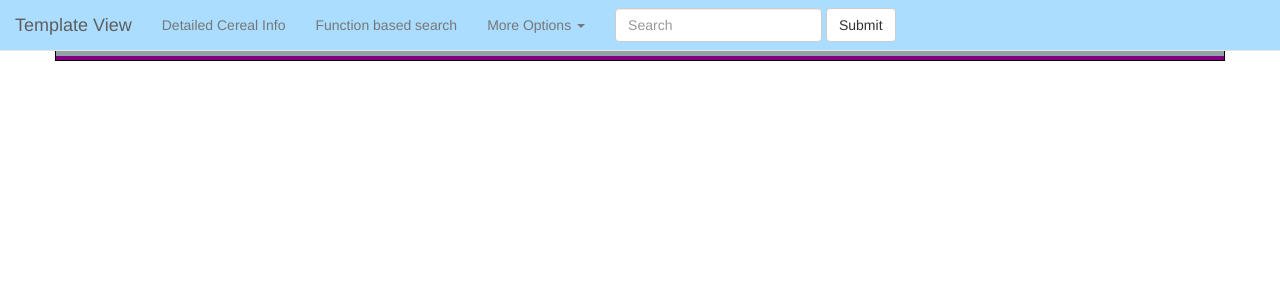
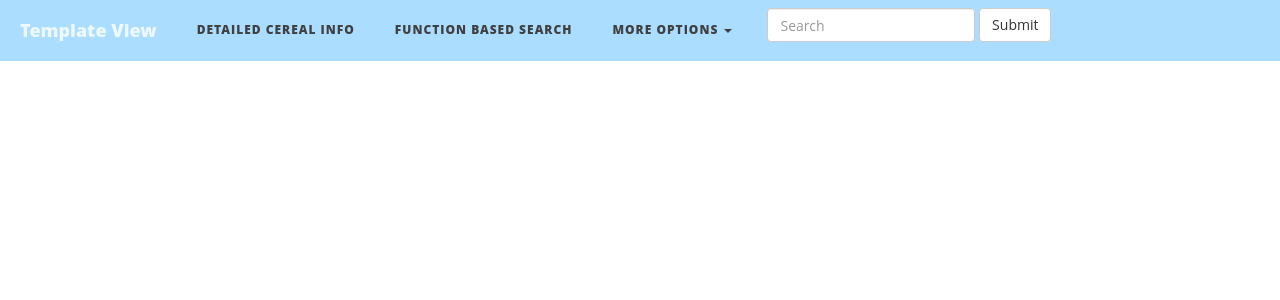
Before and after one commit to jjcarl/Cereal, a Django app: page /detailed_view/ in a window 1280 px wide. Shown: the top 300 px of the page. Run offline with Django 3.2, Linux system fonts and the light colour scheme; data that the repository does not hold is empty; some libraries are stand-ins or nearby versions.

Commit message:
added hiding Navbar functionality and more responsive columns in temaplate views

```diff
--- /dev/null
+++ b/main/static/css/cereal.css
@@ -0,0 +1,89 @@
+.navbar {
+  background-color: #ADF;
+}
+.navbar-custom {
+  position: absolute;
+  top: 0;
+  left: 0;
+  width: 100%;
+  z-index: 3;
+  font-family: 'Open Sans', 'Helvetica Neue', Helvetica, Arial, sans-serif;
+}
+.navbar-custom .navbar-brand {
+  font-weight: 800;
+}
+.navbar-custom .nav li a {
+  text-transform: uppercase;
+  font-size: 12px;
+  font-weight: 800;
+  letter-spacing: 1px;
+}
+@media only screen and (min-width: 768px) {
+  .navbar-custom {
+    background: #ADF;
+    border-bottom: 1px solid transparent;
+  }
+  .navbar-custom .navbar-brand {
+    color: #404040;
+    padding: 20px;
+  }
+  .navbar-custom .navbar-brand:hover,
+  .navbar-custom .navbar-brand:focus {
+    color: rgba(255, 255, 255, 0.8);
+  }
+  .navbar-custom .nav li a {
+    color: #404040;
+    padding: 20px;
+  }
+  .navbar-custom .nav li a:hover,
+  .navbar-custom .nav li a:focus {
+    color: rgba(255, 255, 255, 0.8);
+  }
+}
+@media only screen and (min-width: 1170px) {
+  .navbar-custom {
+    -webkit-transition: background-color 0.3s;
+    -moz-transition: background-color 0.3s;
+    transition: background-color 0.3s;
+    /* Force Hardware Acceleration in WebKit */
+    -webkit-transform: translate3d(0, 0, 0);
+    -moz-transform: translate3d(0, 0, 0);
+    -ms-transform: translate3d(0, 0, 0);
+    -o-transform: translate3d(0, 0, 0);
+    transform: translate3d(0, 0, 0);
+    -webkit-backface-visibility: hidden;
+    backface-visibility: hidden;
+  }
+  .navbar-custom.is-fixed {
+    /* when the user scrolls down, we hide the header right above the viewport */
+    position: fixed;
+    top: -61px;
+    background-color: #ADF;
+    border-bottom: 1px solid #f2f2f2;
+    -webkit-transition: -webkit-transform 0.3s;
+    -moz-transition: -moz-transform 0.3s;
+    transition: transform 0.3s;
+  }
+  .navbar-custom.is-fixed .navbar-brand {
+    color: #404040;
+  }
+  .navbar-custom.is-fixed .navbar-brand:hover,
+  .navbar-custom.is-fixed .navbar-brand:focus {
+    color: #0085a1;
+  }
+  .navbar-custom.is-fixed .nav li a {
+    color: #404040;
+  }
+  .navbar-custom.is-fixed .nav li a:hover,
+  .navbar-custom.is-fixed .nav li a:focus {
+    color: #0085a1;
+  }
+  .navbar-custom.is-visible {
+    /* if the user changes the scrolling direction, we show the header */
+    -webkit-transform: translate3d(0, 100%, 0);
+    -moz-transform: translate3d(0, 100%, 0);
+    -ms-transform: translate3d(0, 100%, 0);
+    -o-transform: translate3d(0, 100%, 0);
+    transform: translate3d(0, 100%, 0);
+  }
+}
--- /dev/null
+++ b/main/static/js/cereal_views.js
@@ -0,0 +1,29 @@
+// Navigation Scripts to Show Header on Scroll-Up
+jQuery(document).ready(function($) {
+    var MQL = 1170;
+
+    //primary navigation slide-in effect
+    if ($(window).width() > MQL) {
+        var headerHeight = $('.navbar-custom').height();
+        $(window).on('scroll', {
+                previousTop: 0
+            },
+            function() {
+                var currentTop = $(window).scrollTop();
+                //check if user is scrolling up
+                if (currentTop < this.previousTop) {
+                    //if scrolling up...
+                    if (currentTop > 0 && $('.navbar-custom').hasClass('is-fixed')) {
+                        $('.navbar-custom').addClass('is-visible');
+                    } else {
+                        $('.navbar-custom').removeClass('is-visible is-fixed');
+                    }
+                } else {
+                    //if scrolling down...
+                    $('.navbar-custom').removeClass('is-visible');
+                    if (currentTop > headerHeight && !$('.navbar-custom').hasClass('is-fixed')) $('.navbar-custom').addClass('is-fixed');
+                }
+                this.previousTop = currentTop;
+            });
+    }
+});
--- a/main/templates/base.html
+++ b/main/templates/base.html
@@ -6,8 +6,10 @@
 
 <script src="{% static "js/jquery-1.11.3.min.js" %}"></script>
 <script src="{% static "js/bootstrap.min.js" %}"></script>
+<script src="{% static "js/cereal_views.js" %}"></script>
 
 <link rel="stylesheet" type="text/css" href="{% static "css/bootstrap.min.css" %}">
+<link rel="stylesheet" type="text/css" href="{% static "css/cereal.css" %}">
 
 </head>
     <body>
@@ -18,8 +20,10 @@
         .row {
             border: 1px solid purple;
         }
-        .col-sm-3,
-        .col-md-3 {
+        .col-xs-6,
+        .col-sm-4,
+        .col-md-3,
+        .col-lg-3 {
             border: 1px solid blue;
         }
         .row_style {
@@ -29,10 +33,6 @@
             background-color: #93a3a5;
             padding-top: 55px;
         }
-        .navbar {
-            background-color: #ADF
-        }
-
 
     </style>
 <nav class="navbar navbar-default navbar-custom navbar-fixed-top">
--- a/main/templates/detailed_view.html
+++ b/main/templates/detailed_view.html
@@ -11,7 +11,7 @@
 
 
             {% for cereal in cereals.values %}
-                <div class="col-md-3">
+                <div class="col-xs-6 col-sm-4 col-md-4 col-lg-3">
                     <h4>{{ cereal.name|dictsort:"name" }} {{cereal.name}}:</h4>
                     </br>
                     {% for item, stuff in cereal.items%}
```
